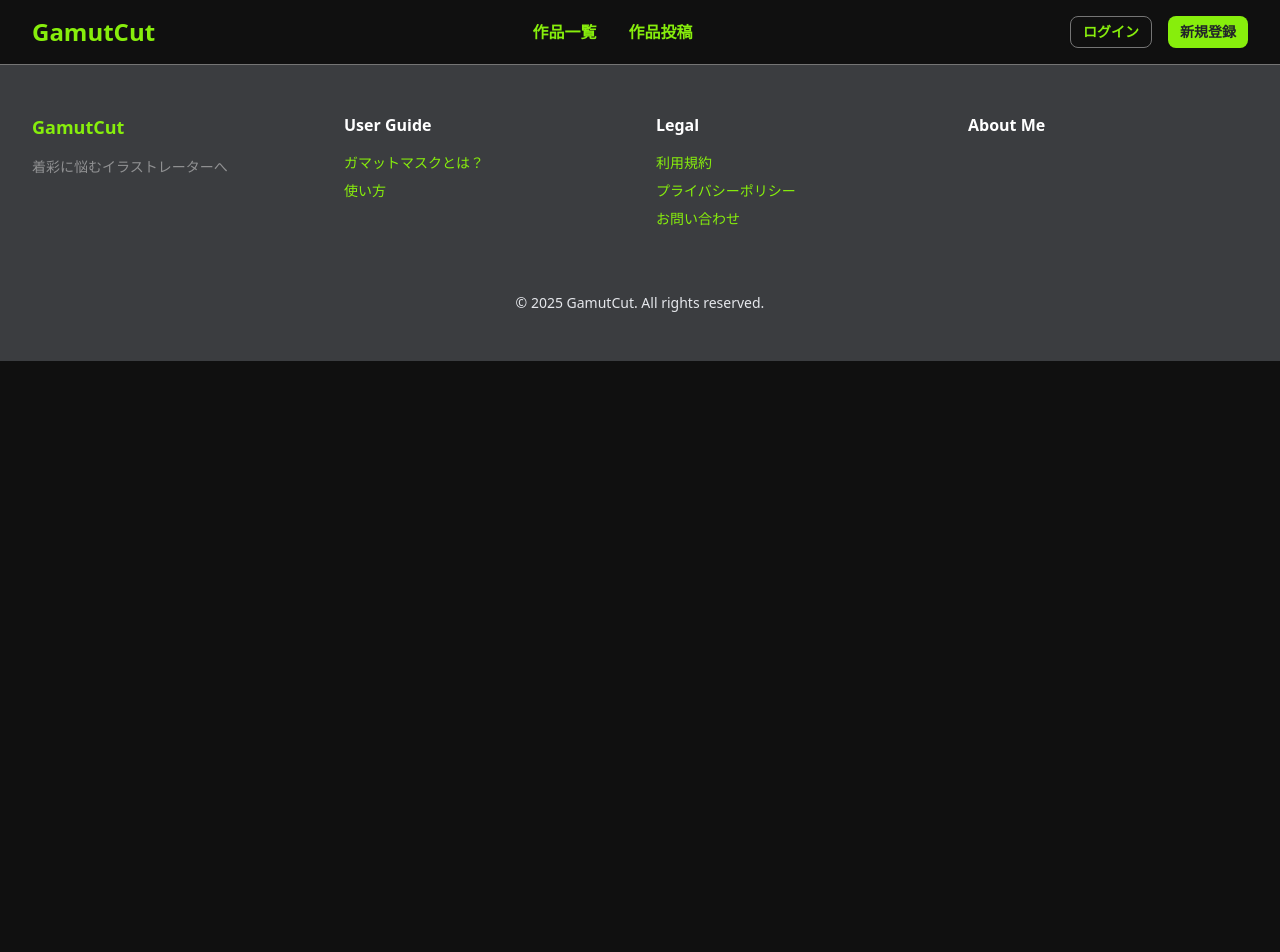
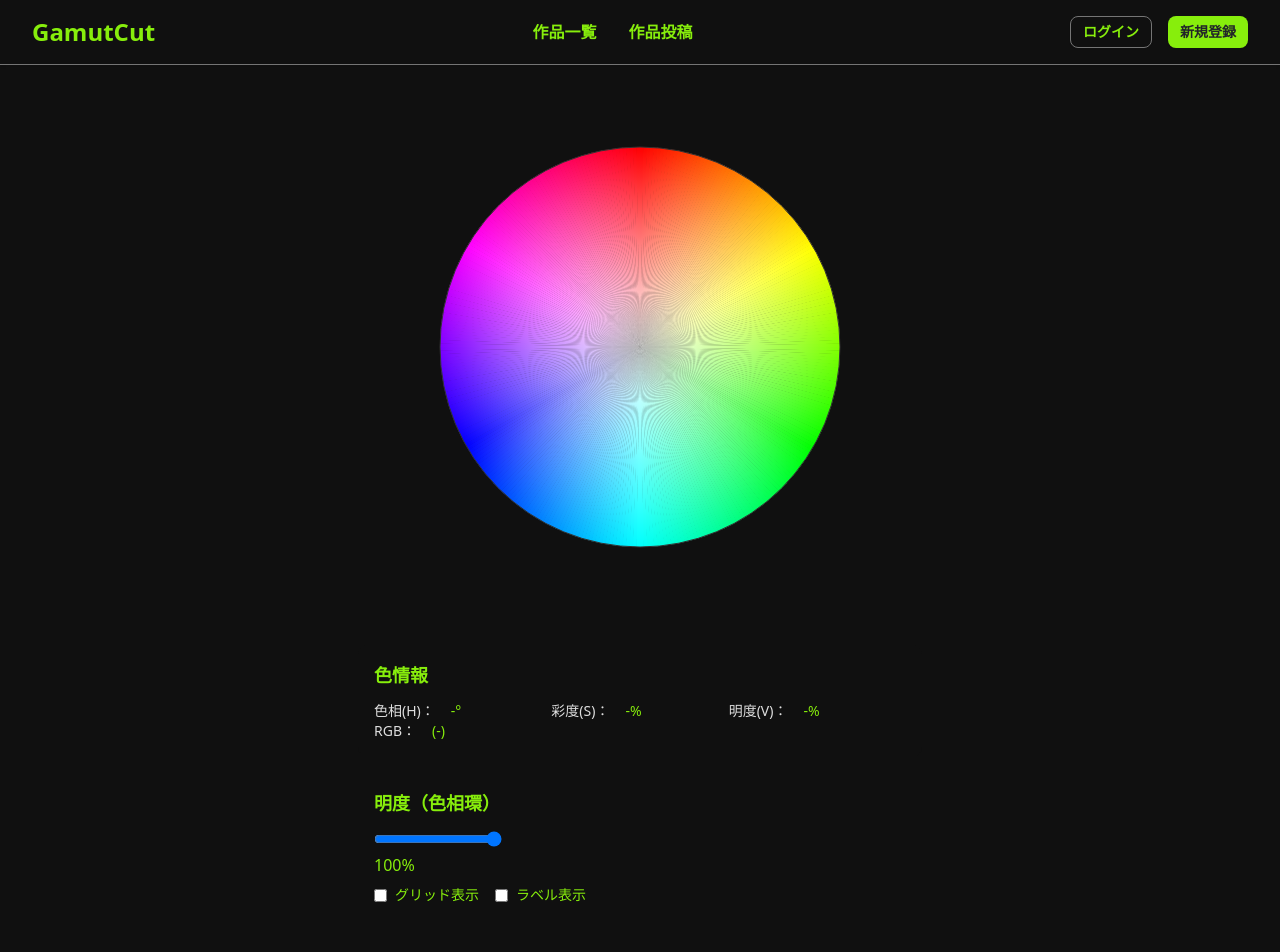
Before and after one commit to Yu-RGB555/GamutCut, a Next.js app in the folder front/: page / in a window 1280 px wide. Shown: the top 952 px of the page. Before the commit the page ends 800 px from the top, so only its background shows below. Built offline with nearby package versions, Linux system fonts and the light colour scheme; no server answers.

Commit message:
feat: color_wheel

```diff
--- a/front/src/app/page.tsx
+++ b/front/src/app/page.tsx
@@ -2,15 +2,15 @@
 
 import { useEffect } from "react";
 import { testApiConnection } from '@/lib/api'
+import { ColorWheel } from "@/components/colorwheel";
 
 export default function Home() {
   useEffect(() => {
     testApiConnection();
   }, []);
   return (
-    // <div className="font-sans items-center justify-items-center min-h-screen p-8 pb-20 gap-16 sm:p-20">
-    <div>
-
+    <div className="justify-items-center">
+      <ColorWheel></ColorWheel>
     </div>
   );
 }
--- /dev/null
+++ b/front/src/components/colorwheel.tsx
@@ -0,0 +1,292 @@
+import React, { useRef, useEffect, useState } from 'react';
+
+interface ColorInfo {
+  coordinates: string;
+  hue: string;
+  saturation: string;
+  value: string;
+  rgb: string;
+}
+
+export function ColorWheel() {
+  const canvasRef = useRef<HTMLCanvasElement>(null);
+
+  // スクロールバーおよびチェックで変動させるパラメータ群
+  const [currentValue, setCurrentValue] = useState<number>(100); // HSVのV（明度）- 色相環上では固定
+  const [sectorCount] = useState<number>(360); // 1トラックあたりのセクタの数
+  const [trackCount] = useState<number>(10); // 彩度のスケールが0~100までなので、ステップ数を10とする
+  const [showGrid, setShowGrid] = useState<boolean>(false);
+  const [showLabels, setShowLabels] = useState<boolean>(false);
+
+  const [colorInfo, setColorInfo] = useState<ColorInfo>({
+    coordinates: '-',
+    hue: '-',
+    saturation: '-',
+    value: '-',
+    rgb: '-'
+  });
+
+  const maxRadius = 200; // 色相環の半径
+
+  // 色相を度からラジアンに変換
+  const degToRad = (degrees: number): number => {
+    return degrees * (Math.PI / 180);
+  };
+
+  // HSVからRGBに変換
+  const hsvToRgb = (h: number, s: number, v: number): [number, number, number] => {
+    h = h / 360; // 0-1の範囲に正規化
+    s = s / 100; // 0-1の範囲に正規化
+    v = v / 100; // 0-1の範囲に正規化
+
+    const c = v * s; // 彩度
+    const x = c * (1 - Math.abs((h * 6) % 2 - 1));
+    const m = v - c;
+
+    let r: number, g: number, b: number;
+
+    if (h < 1/6) {
+      r = c; g = x; b = 0;
+    } else if (h < 2/6) {
+      r = x; g = c; b = 0;
+    } else if (h < 3/6) {
+      r = 0; g = c; b = x;
+    } else if (h < 4/6) {
+      r = 0; g = x; b = c;
+    } else if (h < 5/6) {
+      r = x; g = 0; b = c;
+    } else {
+      r = c; g = 0; b = x;
+    }
+
+    return [
+      Math.round((r + m) * 255),
+      Math.round((g + m) * 255),
+      Math.round((b + m) * 255)
+    ];
+  };
+
+  // 座標から色相と彩度を計算
+  const getColorFromCoords = (x: number, y: number, centerX: number, centerY: number) => {
+    const dx = x - centerX;
+    const dy = y - centerY;
+    const distance = Math.sqrt(dx * dx + dy * dy);
+    const angle = Math.atan2(dy, dx) * 180 / Math.PI;
+
+    const hue = (angle + 90 + 360) % 360;
+    const saturation = Math.max(0, Math.min(100, (distance / maxRadius) * 100));
+
+    return { hue, saturation, distance };
+  };
+
+  // HSVベース色相環を描画（明度固定版）
+  const drawColorWheel = () => {
+    const canvas = canvasRef.current;
+    if (!canvas) return;
+
+    const ctx = canvas.getContext('2d');
+    if (!ctx) return;
+
+    const centerX = canvas.width / 2;
+    const centerY = canvas.height / 2;
+
+    // 以前の描画をクリアし、新しい色相環を描画できるようにする。
+    ctx.clearRect(0, 0, canvas.width, canvas.height);
+
+    const degreesPerSector = 360 / sectorCount; // 1つのセクタが有する角度
+
+    // 各セクタごとに放射状グラデーションで描画
+    for (let sector = 0; sector < sectorCount; sector++) {
+      const startAngle = degToRad(sector * degreesPerSector - 90);
+      const endAngle = degToRad((sector + 1) * degreesPerSector - 90);
+      const hue = sector * degreesPerSector; // 1つのセクタが有する色相
+
+      // 放射状グラデーションを作成（中心から外側へ彩度が変化）
+      const gradient = ctx.createRadialGradient(centerX, centerY, 0, centerX, centerY, maxRadius);
+
+      // グラデーションの色停止点を設定（中心から外側へ彩度のみ変化、明度は固定）
+      const gradientSteps = 20; // 1セクタ内におけるグラデーションのステップ数
+      for (let i = 0; i <= gradientSteps; i++) {
+        const position = i / gradientSteps;
+        const saturation = position * 100; // 0%から100%まで連続（彩度のみ変化）
+        // 明度（currentValue）は固定
+        const [r, g, b] = hsvToRgb(hue, saturation, currentValue);
+
+        gradient.addColorStop(position, `rgb(${r}, ${g}, ${b})`);
+      }
+
+      // 現時点の描画状態の保存
+      ctx.save();
+
+      // パスの作成
+      ctx.beginPath();
+      ctx.moveTo(centerX, centerY);
+
+      const angleBuffer = degToRad(0.1); // わずかに角度を拡張して境界の隙間を防ぐ
+      ctx.arc(centerX, centerY, maxRadius, startAngle - angleBuffer, endAngle + angleBuffer);
+      ctx.closePath();
+
+      // セクタの形状をクリップ
+      ctx.clip();
+
+      // 着彩（グラデーションの塗りつぶし）
+      ctx.fillStyle = gradient;
+      ctx.fillRect(0, 0, canvas.width, canvas.height);
+      ctx.restore();
+    }
+
+    // グリッド線（セクタ境界）
+    if (showGrid) {
+      ctx.strokeStyle = 'rgba(0, 0, 0, 0.15)';
+      ctx.lineWidth = 0.5;
+      for (let sector = 0; sector < sectorCount; sector++) {
+        const angle = degToRad(sector * degreesPerSector - 90);
+        const endX = centerX + Math.cos(angle) * maxRadius;
+        const endY = centerY + Math.sin(angle) * maxRadius;
+
+        ctx.beginPath();
+        ctx.moveTo(centerX, centerY);
+        ctx.lineTo(endX, endY);
+        ctx.stroke();
+      }
+    }
+
+    // トラック境界線（グリッド）
+    if (showGrid) {
+      ctx.strokeStyle = 'rgba(0, 0, 0, 0.1)';
+      ctx.lineWidth = 0.5;
+      for (let track = 1; track < trackCount; track++) {
+        const radius = (track * maxRadius) / trackCount;
+        ctx.beginPath();
+        ctx.arc(centerX, centerY, radius, 0, 2 * Math.PI);
+        ctx.stroke();
+      }
+    }
+
+    // 中心点
+    // ctx.beginPath();
+    // ctx.arc(centerX, centerY, 0, 0, 2 * Math.PI);
+    // ctx.fillStyle = '#333';
+    // ctx.fill();
+
+    // 外側境界線
+    ctx.beginPath();
+    ctx.arc(centerX, centerY, maxRadius, 0, 2 * Math.PI);
+    ctx.strokeStyle = '#333';
+    ctx.lineWidth = 1;
+    ctx.stroke();
+  };
+
+    // マウス移動イベントハンドラー
+  const handleMouseMove = (e: React.MouseEvent<HTMLCanvasElement>) => {
+    const canvas = canvasRef.current;
+    if (!canvas) return;
+
+    const rect = canvas.getBoundingClientRect();
+    const x = e.clientX - rect.left;
+    const y = e.clientY - rect.top;
+    const centerX = canvas.width / 2;
+    const centerY = canvas.height / 2;
+
+    const { hue, saturation, distance } = getColorFromCoords(x, y, centerX, centerY);
+
+    if (distance <= maxRadius) {
+      // HSVモデルでRGB値を計算（明度は固定）
+      const [r, g, b] = hsvToRgb(hue, saturation, currentValue);
+
+      setColorInfo({
+        coordinates: `(${Math.round(x)}, ${Math.round(y)})`,
+        hue: Math.round(hue).toString(),
+        saturation: Math.round(saturation).toString(),
+        value: currentValue.toString(),
+        rgb: `${r}, ${g}, ${b}`
+      });
+    } else {
+      setColorInfo({
+        coordinates: '-',
+        hue: '-',
+        saturation: '-',
+        value: '-',
+        rgb: '-'
+      });
+    }
+  };
+
+  // コンポーネントマウント時に色相環を描画
+  useEffect(() => {
+    drawColorWheel();
+  }, [currentValue, showGrid, showLabels, sectorCount, trackCount]);
+
+  return (
+    <div id="colorWheel" className="flex flex-col">
+      <canvas
+        ref={canvasRef}
+        width={500}
+        height={500}
+        className="m-8"
+        onMouseMove={handleMouseMove}
+      />
+
+      {/* 色情報表示パネル */}
+      <div className="mt-4 p-4 bg-card rounded-lg">
+        <h3 className="text-lg font-semibold mb-3">色情報</h3>
+        <div className="grid grid-cols-2 md:grid-cols-3 text-sm">
+          <div>
+            <span className="font-medium text-label">色相(H)：</span>
+            <span className="ml-4 font-mono" id="hueDisplay">{colorInfo.hue}°</span>
+          </div>
+          <div>
+            <span className="font-medium text-label">彩度(S)：</span>
+            <span className="ml-4 font-mono" id="satDisplay">{colorInfo.saturation}%</span>
+          </div>
+          <div>
+            <span className="font-medium text-label">明度(V)：</span>
+            <span className="ml-4 font-mono" id="valueDisplay">{colorInfo.value}%</span>
+          </div>
+          <div>
+            <span className="font-medium text-label">RGB：</span>
+            <span className="ml-4 font-mono" id="rgbDisplay">({colorInfo.rgb})</span>
+          </div>
+        </div>
+      </div>
+
+      {/* コントロールパネル（オプション） */}
+      <div className="mt-4 p-4 space-y-2">
+        <div className="flex flex-col justify-items-center space-x-4">
+          <h3 className="text-lg font-semibold mb-3">明度（色相環）</h3>
+          <div>
+            <input
+              type="range"
+              min="0"
+              max="100"
+              value={currentValue}
+              onChange={(e) => setCurrentValue(parseInt(e.target.value))}
+              className="w-32"
+            />
+          </div>
+          <span>{currentValue}%</span>
+        </div>
+
+        <div className="flex items-center space-x-4 mb-20">
+          <label className="flex items-center space-x-2">
+            <input
+              type="checkbox"
+              checked={showGrid}
+              onChange={(e) => setShowGrid(e.target.checked)}
+            />
+            <span className="text-sm">グリッド表示</span>
+          </label>
+
+          <label className="flex items-center space-x-2">
+            <input
+              type="checkbox"
+              checked={showLabels}
+              onChange={(e) => setShowLabels(e.target.checked)}
+            />
+            <span className="text-sm">ラベル表示</span>
+          </label>
+        </div>
+      </div>
+    </div>
+  );
+}
```
